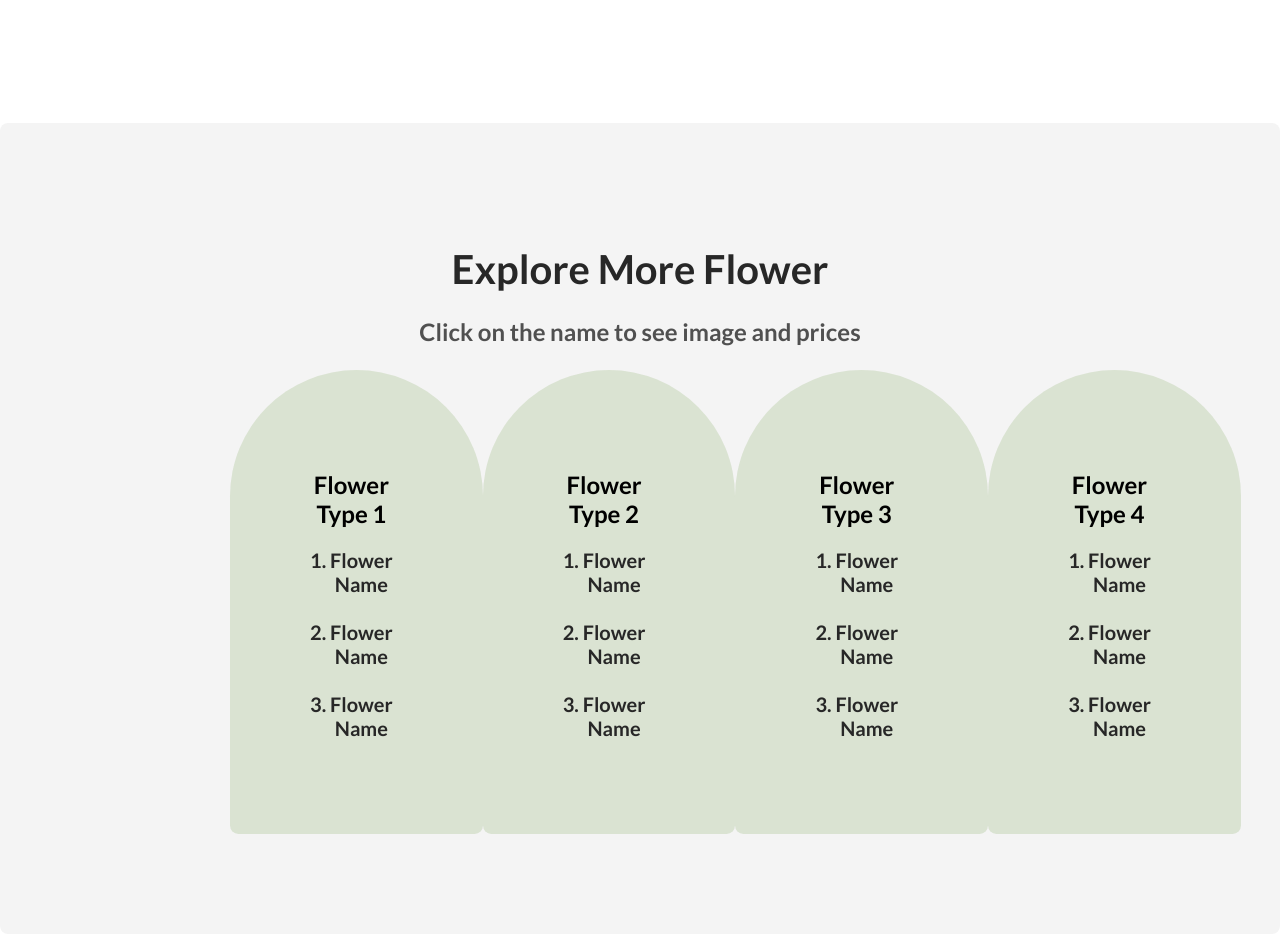
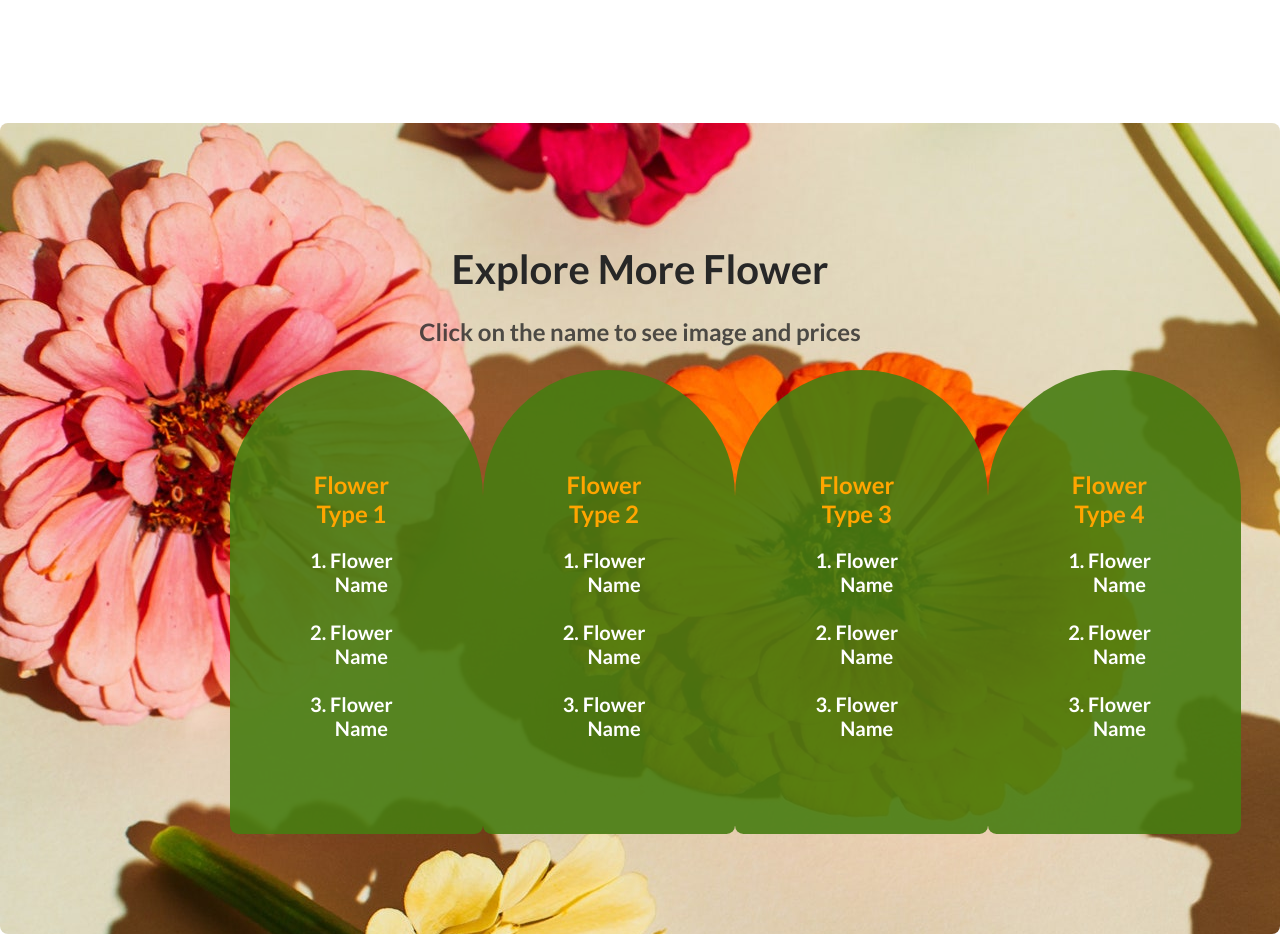
Before and after one commit to anisul770/flower-shop-assignment, a plain HTML site: page index.html in a window 1280 px wide. Shown: the part 3860-4794 px from the top of the page. Drawn offline with Linux system fonts and the light colour scheme.

Commit message:
extra section change

```diff
--- a/styles/style.css
+++ b/styles/style.css
@@ -258,11 +258,11 @@ body {
 /* extra section */
 .info-contain a {
     text-decoration: none;
-    color: #272727;
+    color: white;
 }
 
 .flower-name {
-    color: #272727;
+    color: white;
     font-size: 20px;
     font-weight: 800;
     text-align: center;
@@ -271,7 +271,7 @@ body {
 
 .explore {
     border-radius: 8px;
-    background: rgba(39, 39, 39, 0.05);
+    background-image: url('../Flower Asset/flower.jpg');
     margin-bottom: 128px;
     padding-bottom: 100px;
     text-align: center;
@@ -285,6 +285,7 @@ body {
 }
 
 .flower-type {
+    color: orange;
     text-align: center;
     margin-left: 20px;
 }
@@ -296,7 +297,7 @@ body {
 }
 
 .all-flower {
-    background: rgba(71, 125, 17, 0.15);
+    background: rgba(71, 125, 17,0.90);
     padding: 80px 90px 70px 60px;
     border-radius: 300px 300px 20px 20px;
 }
```
Also changed, not shown: Flower Asset/flower.jpg (added).
